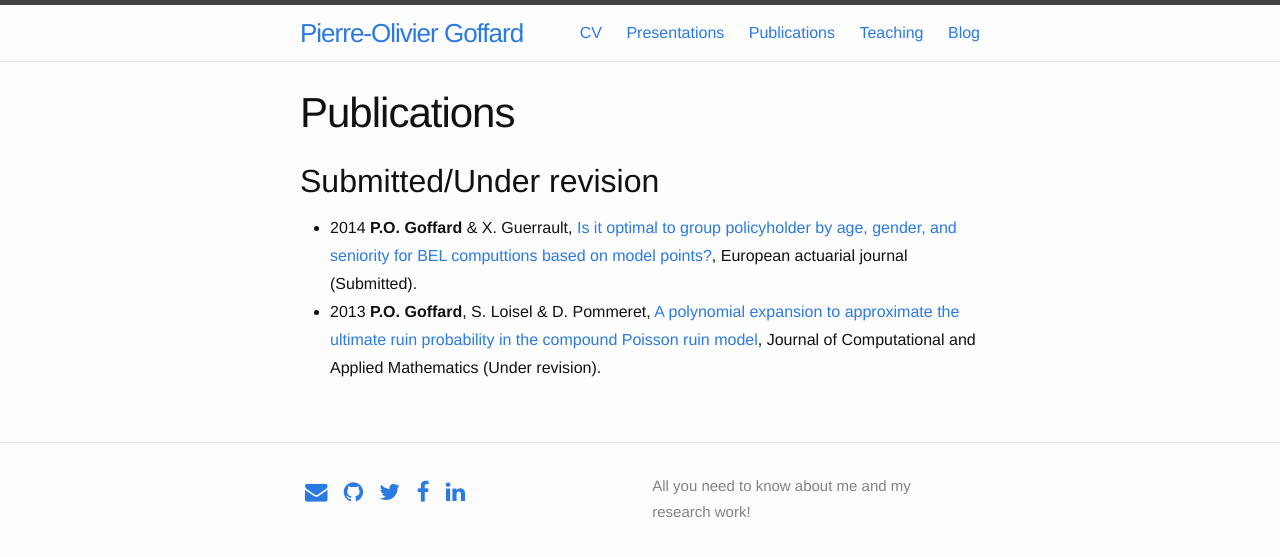
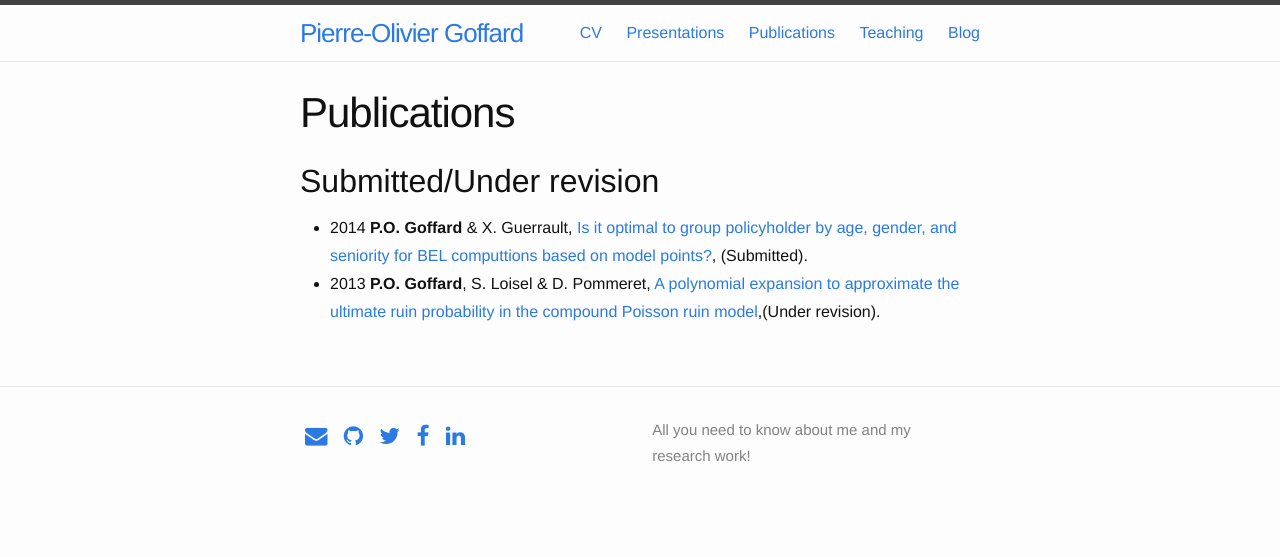
Before and after one commit to LaGauffre/LaGauffre.github.io, a Jekyll site: the page built from Publications.md, in a window 1280 px wide. Shown: the top 557 px of the page. Built offline with Jekyll 4.4.1, drawn with Linux system fonts in a browser that asks for light colours; nearby versions of some CDN libraries; Markdown is read by kramdown in place of the engine named in the settings.

Commit message:
Remove Journal

```diff
--- a/Publications.md
+++ b/Publications.md
@@ -6,5 +6,5 @@ permalink: /Publi/
 
 ##Submitted/Under revision
 
-* 2014 **P.O. Goffard** & X. Guerrault, [Is it optimal to group policyholder by age, gender, and seniority for BEL computtions based on model points?](/Publications/DraftMPGrouping.pdf), European actuarial journal (Submitted).
-* 2013 **P.O. Goffard**, S. Loisel & D. Pommeret, [A polynomial expansion to approximate the ultimate ruin probability in the compound Poisson ruin model](/Publications/RuinTheoryContribution2.pdf), Journal of Computational and Applied Mathematics (Under revision).
+* 2014 **P.O. Goffard** & X. Guerrault, [Is it optimal to group policyholder by age, gender, and seniority for BEL computtions based on model points?](/Publications/DraftMPGrouping.pdf), (Submitted).
+* 2013 **P.O. Goffard**, S. Loisel & D. Pommeret, [A polynomial expansion to approximate the ultimate ruin probability in the compound Poisson ruin model](/Publications/RuinTheoryContribution2.pdf),(Under revision).
```
Also changed, not shown: 1 other file.
